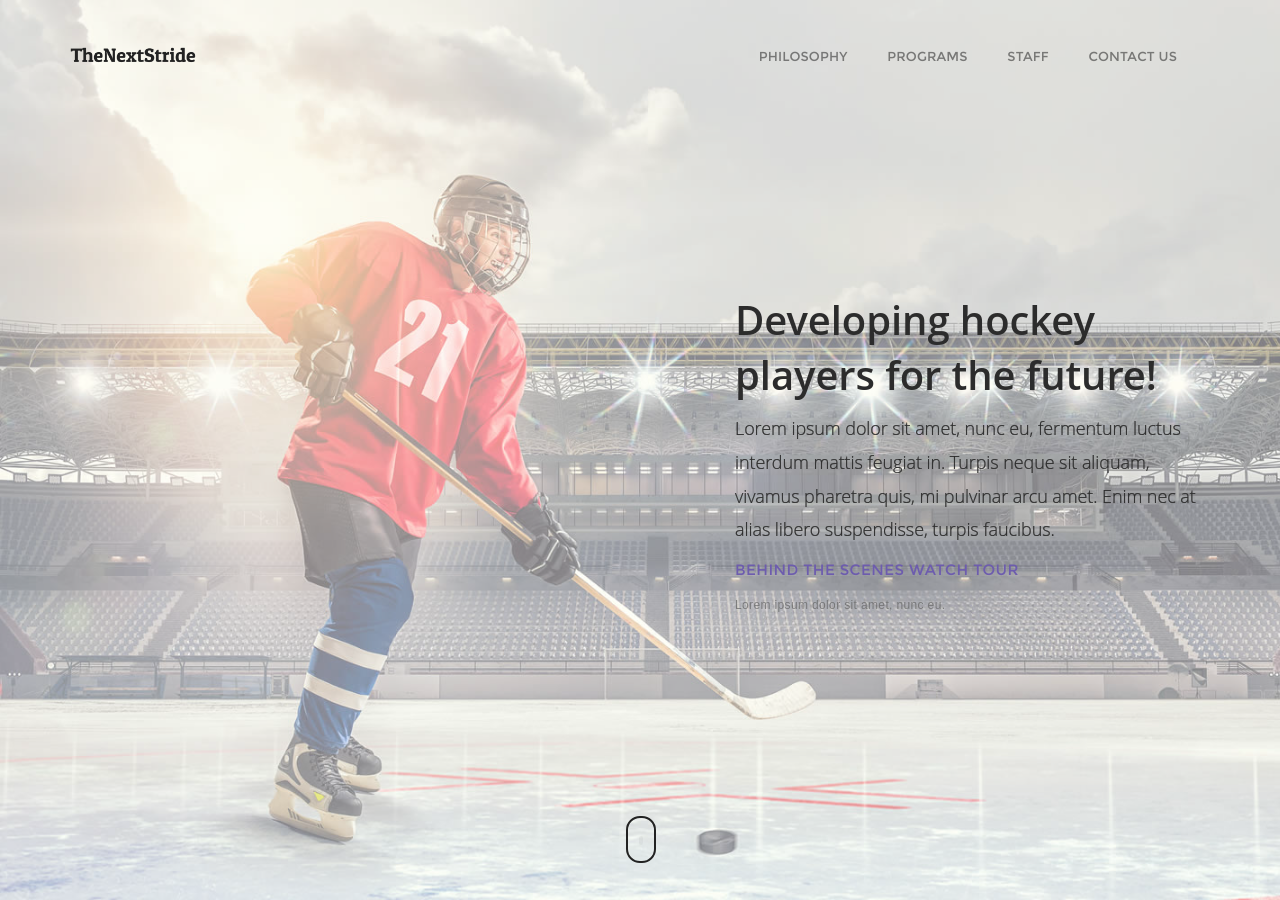
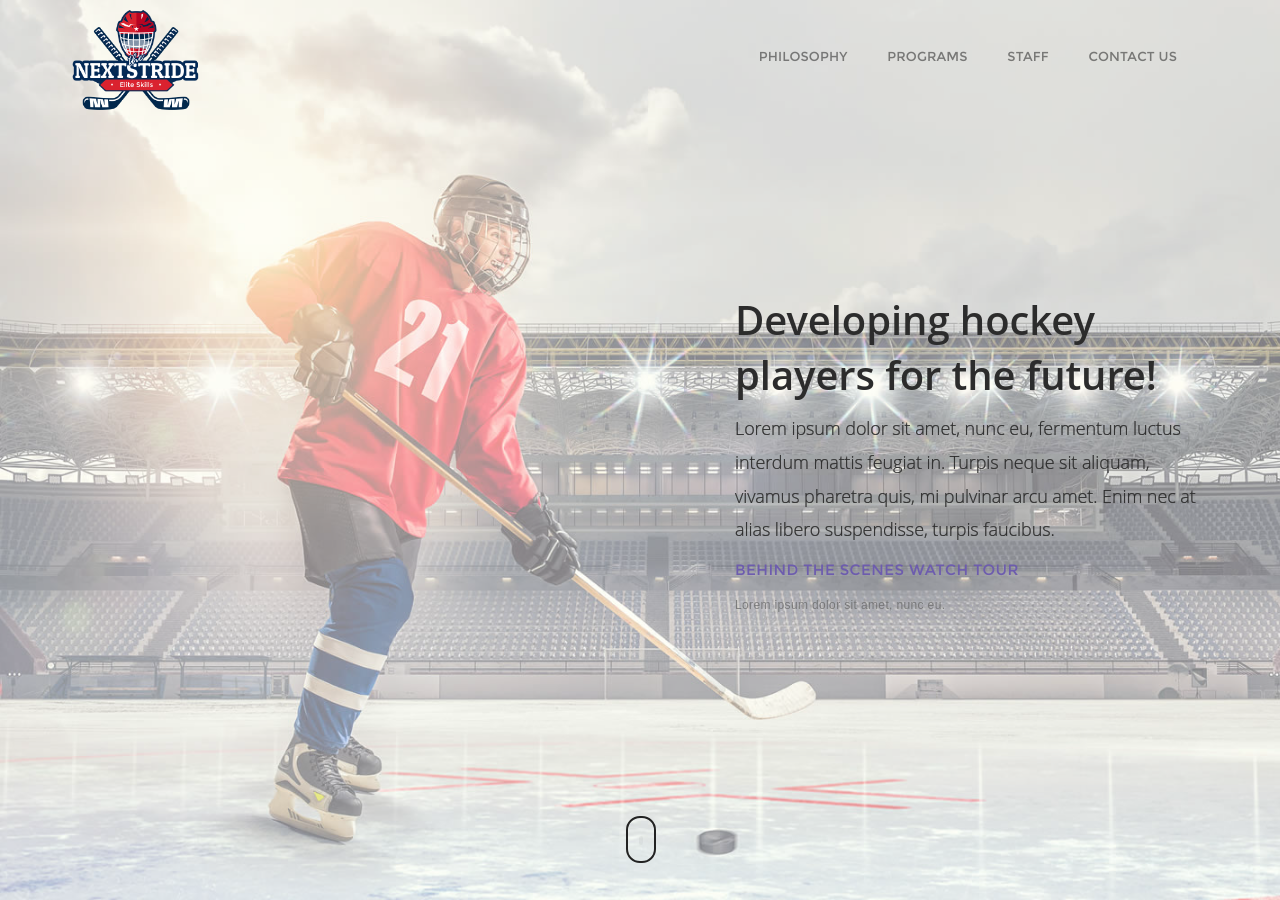
Before and after one commit to jherrington/tns, a Jekyll site: the page built from index.html, in a window 1280 px wide and 900 px high. Built offline with Jekyll 4.4.1, drawn with Linux system fonts in a browser that asks for light colours; some web fonts are replaced.

Commit message:
sample logo

```diff
--- a/_includes/header.html
+++ b/_includes/header.html
@@ -6,8 +6,8 @@
 			<!-- .header-inner Allows to vertically Align elements to the Center-->
 			<div class="header-inner">
 				<!-- BEGIN LOGO -->
-				<a href="/"><img src="/assets/images/logo_black.png" height="28" data-src-retina="/assets/images/logo_black_2x.png" class="logo" alt=""></a>
-				<a href="/"><img src="/assets/images/logo_white.png" height="28" data-src-retina="/assets/images/logo_white_2x.png" class="alt" alt=""></a>
+				<a href="/"><img src="/assets/images/tns-logo.png" height="120"  class="logo" alt=""></a>
+				<a href="/"><img src="/assets/images/tns-logo.png" height="120"  class="alt" alt=""></a>
 			</div>
 		</div>
 		<!-- BEGIN HEADER TOGGLE FOR MOBILE & TABLET -->
```
Also changed, not shown: assets/images/tns-logo.png (added).
